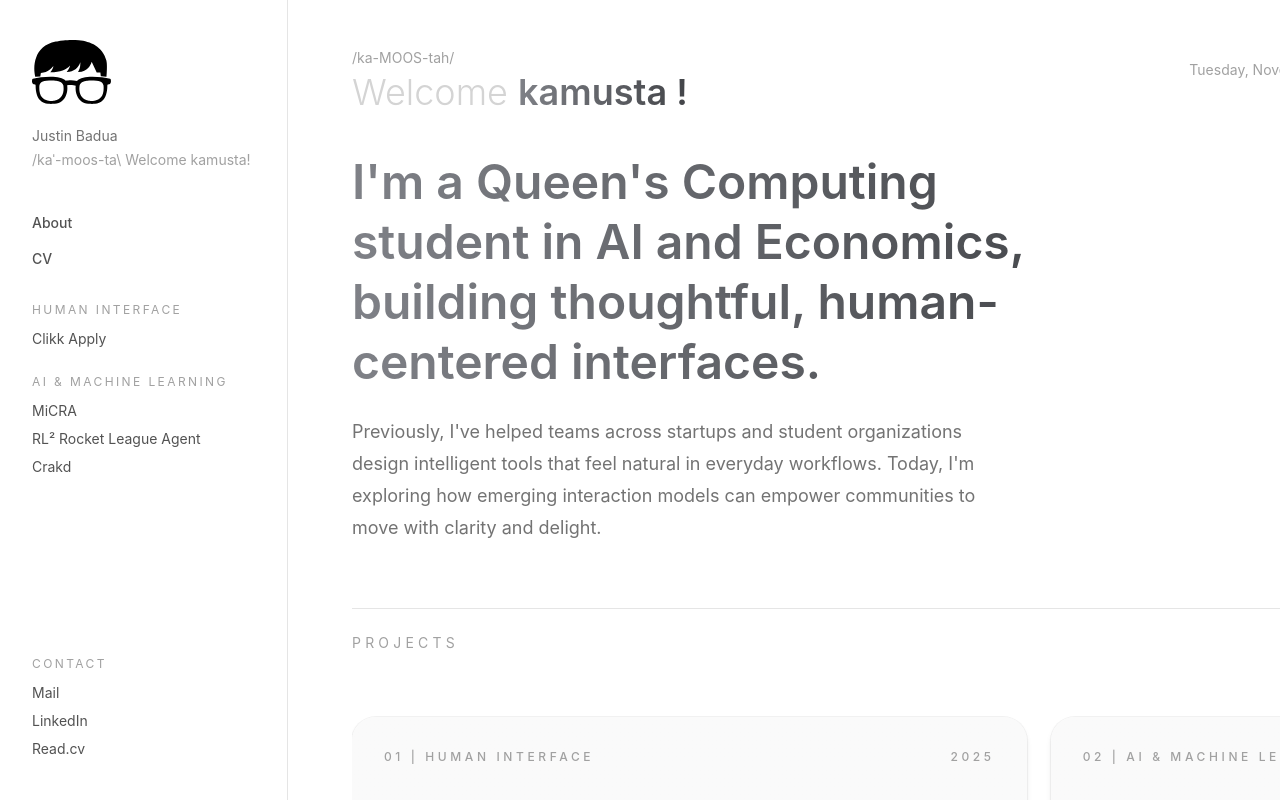
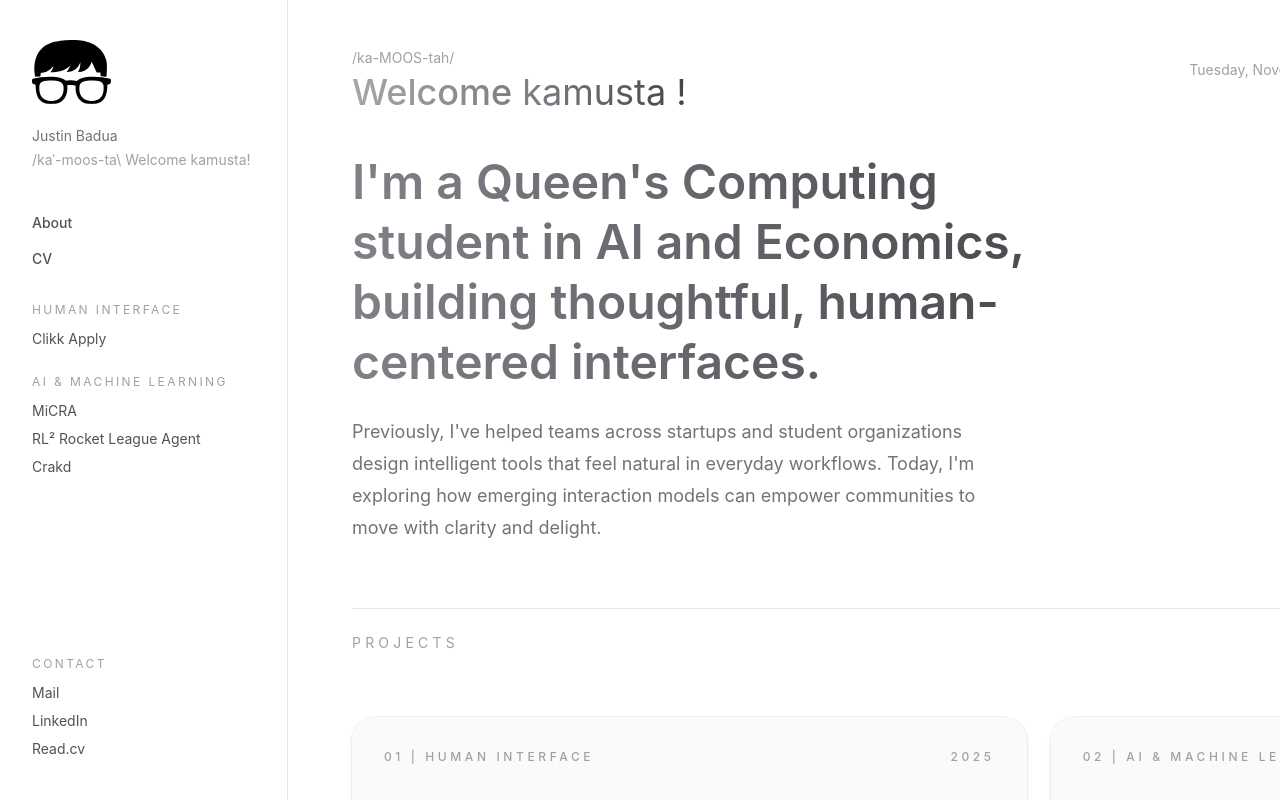
Before and after one commit to justinbaduaa/justin-badua-portfolio, a React (Vite) app: page / in a window 1280 px wide. Built offline with nearby package versions, Linux system fonts and the light colour scheme.

Commit message:
more tweaks

```diff
--- a/src/components/ProjectCard.jsx
+++ b/src/components/ProjectCard.jsx
@@ -12,7 +12,7 @@ const ProjectCard = ({
   return (
     <NavLink
       to={to}
-      className="group relative flex h-full w-full min-w-0 max-w-full flex-col overflow-hidden rounded-3xl bg-gradient-to-br from-neutral-50 to-neutral-100/50 p-5 shadow-md ring-1 ring-neutral-200/50 transition-all duration-300 hover:-translate-y-1 hover:shadow-xl hover:ring-neutral-300/70 sm:p-6 lg:p-8"
+      className="group relative flex h-full w-full min-w-0 max-w-full flex-col rounded-3xl bg-gradient-to-br from-neutral-50 to-neutral-100/50 p-5 shadow-md ring-1 ring-neutral-200/50 transition-all duration-300 hover:-translate-y-1 hover:shadow-xl hover:ring-neutral-300/70 sm:p-6 lg:p-8"
     >
       {/* Header with category and year */}
       <div className="mb-4 flex min-w-0 items-start justify-between overflow-hidden text-xs uppercase tracking-[0.25em] text-neutral-400 sm:mb-5 sm:tracking-[0.3em]">
--- a/src/pages/Home.jsx
+++ b/src/pages/Home.jsx
@@ -73,9 +73,19 @@ const Home = () => {
               /ka-MOOS-tah/
             </p>
             <p className="text-4xl">
-              <span className="font-light text-neutral-300">Welcome </span>
               <span
-                className="font-semibold"
+                className="font-medium"
+                style={{
+                  background: 'linear-gradient(to right, #A7A7A7, #7D7F82)',
+                  WebkitBackgroundClip: 'text',
+                  WebkitTextFillColor: 'transparent',
+                  backgroundClip: 'text'
+                }}
+              >
+                Welcome
+              </span>{' '}
+              <span
+                className="font-normal"
                 style={{
                   background: 'linear-gradient(to right, #7F8187, #424448)',
                   WebkitBackgroundClip: 'text',
@@ -114,8 +124,8 @@ const Home = () => {
         </div>
       </header>
 
-      <section className="min-w-0 max-w-5xl space-y-10 overflow-hidden">
-        <div className="flex w-full min-w-0 items-center overflow-hidden border-t border-neutral-200 py-6 text-sm uppercase tracking-[0.3em] text-neutral-400">
+      <section className="min-w-0 max-w-5xl space-y-10 overflow-visible">
+        <div className="flex w-full min-w-0 items-center border-t border-neutral-200 py-6 text-sm uppercase tracking-[0.3em] text-neutral-400">
           <p className="min-w-0 flex-1 overflow-hidden text-ellipsis whitespace-nowrap">Projects</p>
         </div>
 
```
